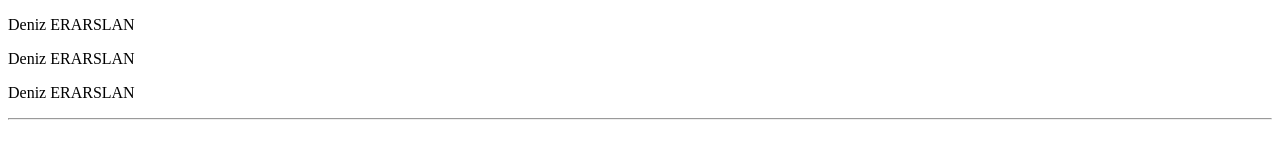
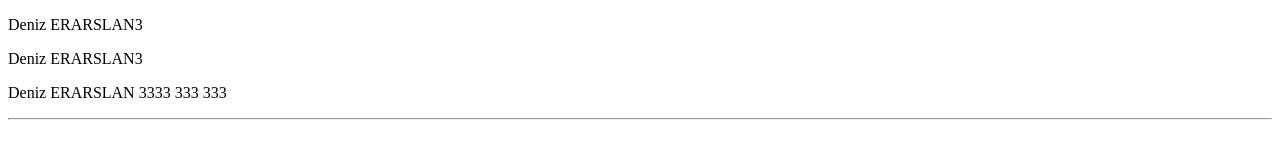
Before and after one commit to dnz-erarslan/DEVOPS-Project1, a plain HTML site: page index.html in a window 1280 px wide. Shown: the top 160 px of the page. Drawn offline with Linux system fonts and the light colour scheme.

Commit message:
surum4ıcın

```diff
--- a/index.html
+++ b/index.html
@@ -6,9 +6,9 @@
     <title>Değişim 3 </title>
 </head>
 <body>
-  <p> Deniz ERARSLAN</p>
- <p> Deniz ERARSLAN</p>
- <p> Deniz ERARSLAN</p>
+  <p> Deniz ERARSLAN3</p>
+ <p> Deniz ERARSLAN3</p>
+ <p> Deniz ERARSLAN  3333  333  333  </p>
 
 
     <HR></HR>
```
